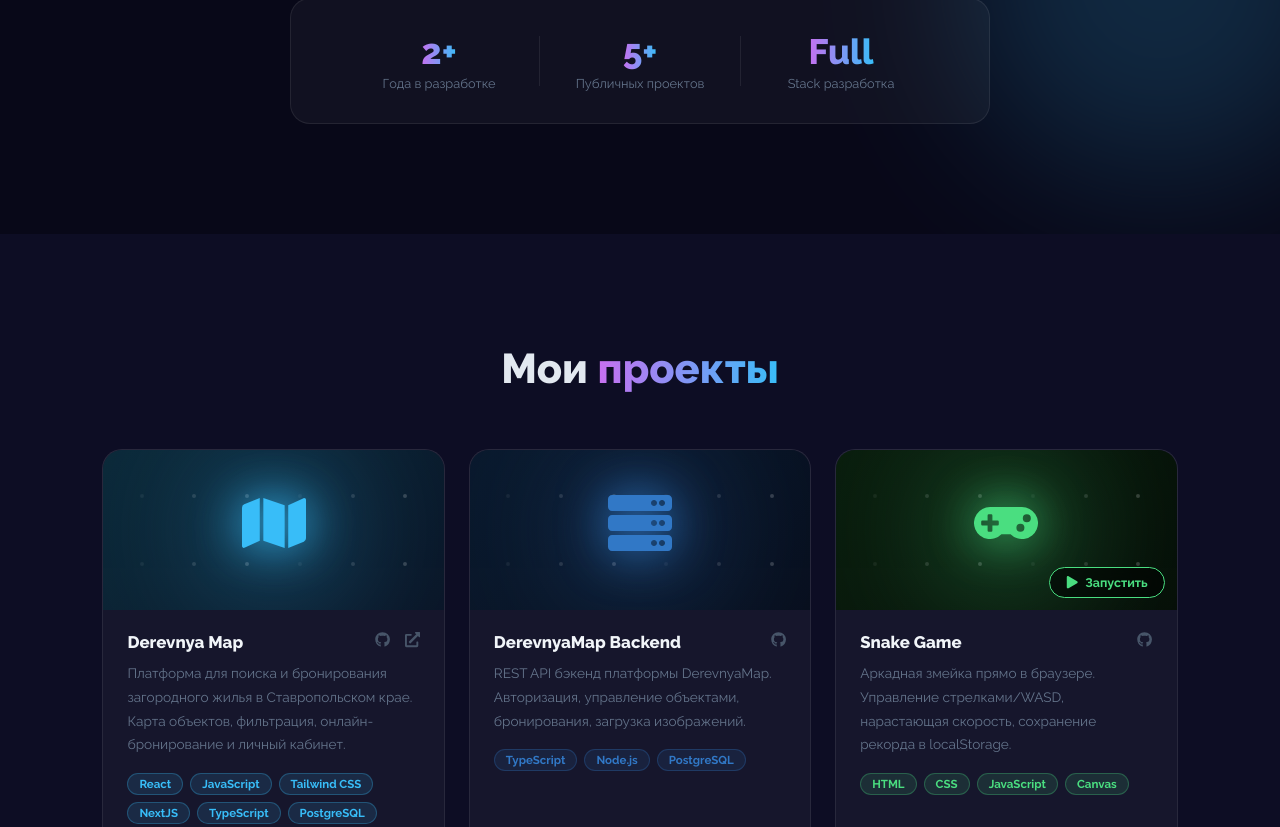
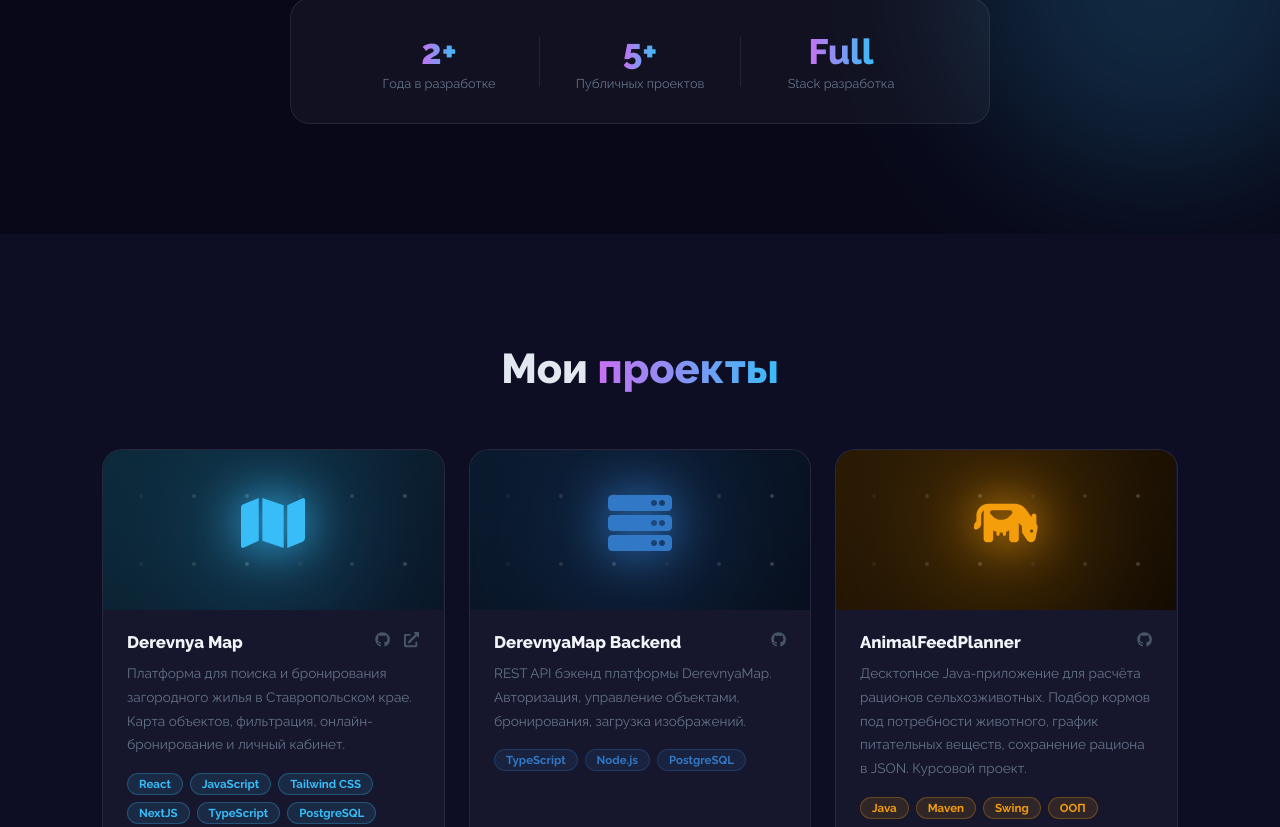
Before and after one commit to refteen/refteen, a React (Vite) app: page / in a window 1280 px wide. Shown: the part 1973-2800 px from the top of the page. Built offline with nearby package versions, Linux system fonts and the light colour scheme.

Commit message:
docs: profile README (first person)

```diff
--- a/src/App.jsx
+++ b/src/App.jsx
@@ -1,20 +1,30 @@
 import Navbar from './components/Navbar/Navbar'
 import Home from './components/Home/Home'
 import About from './components/About/About'
+import Stats from './components/Stats/Stats'
 import Skills from './components/Skills/Skills'
 import Projects from './components/Projects/Projects'
+import Terminal from './components/Terminal/Terminal'
 import Contact from './components/Contact/Contact'
 import Footer from './components/Footer/Footer'
 import MusicPlayer from './components/MusicPlayer/MusicPlayer'
+import CustomCursor from './components/Effects/CustomCursor'
+import ScrollProgress from './components/Effects/ScrollProgress'
+import Preloader from './components/Preloader/Preloader'
 
 function App() {
   return (
     <div>
+      <Preloader />
+      <CustomCursor />
+      <ScrollProgress />
       <Navbar />
       <Home />
       <About />
+      <Stats />
       <Skills />
       <Projects />
+      <Terminal />
       <Contact />
       <Footer />
       <MusicPlayer />
--- a/src/components/Navbar/Navbar.jsx
+++ b/src/components/Navbar/Navbar.jsx
@@ -8,6 +8,7 @@ const links = [
   { id: 'about', label: 'Обо мне' },
   { id: 'skills', label: 'Навыки' },
   { id: 'projects', label: 'Проекты' },
+  { id: 'terminal', label: 'Терминал' },
   { id: 'contact', label: 'Контакты' },
 ]
 
--- a/src/components/Projects/Projects.css
+++ b/src/components/Projects/Projects.css
@@ -16,6 +16,23 @@
   display: grid;
   grid-template-columns: repeat(auto-fill, minmax(340px, 1fr));
   gap: 24px;
+  perspective: 1200px;
+}
+
+.project-card__tilt {
+  position: relative;
+  transform-style: preserve-3d;
+  transition: transform 0.25s ease-out;
+  will-change: transform;
+}
+
+.project-card__glare {
+  position: absolute;
+  inset: 0;
+  z-index: 3;
+  pointer-events: none;
+  border-radius: inherit;
+  background: transparent;
 }
 
 .project-card {
--- a/src/components/Projects/Projects.jsx
+++ b/src/components/Projects/Projects.jsx
@@ -1,6 +1,7 @@
 import { useState } from 'react'
 import { motion, AnimatePresence } from 'framer-motion'
-import { FaGithub, FaExternalLinkAlt, FaMap, FaServer, FaEnvelope, FaGamepad, FaYoutube, FaCode, FaKeyboard, FaPalette, FaTimes, FaPlay } from 'react-icons/fa'
+import { FaGithub, FaExternalLinkAlt, FaMap, FaServer, FaEnvelope, FaGamepad, FaYoutube, FaCode, FaKeyboard, FaPalette, FaTimes, FaPlay, FaLaptopCode } from 'react-icons/fa'
+import { FaCow } from 'react-icons/fa6'
 import './Projects.css'
 
 const projects = [
@@ -27,52 +28,52 @@ const projects = [
     app: null,
   },
   {
+    title: 'AnimalFeedPlanner',
+    desc: 'Десктопное Java-приложение для расчёта рационов сельхозживотных. Подбор кормов под потребности животного, график питательных веществ, сохранение рациона в JSON. Курсовой проект.',
+    tags: ['Java', 'Maven', 'Swing', 'ООП'],
+    live: null,
+    github: 'https://github.com/refteen/AnimalFeedPlanner',
+    icon: <FaCow />,
+    color: '#f59e0b',
+    bg: 'linear-gradient(135deg, #2a1a05 0%, #140c02 100%)',
+    app: null,
+  },
+  {
     title: 'Snake Game',
     desc: 'Аркадная змейка прямо в браузере. Управление стрелками/WASD, нарастающая скорость, сохранение рекорда в localStorage.',
     tags: ['HTML', 'CSS', 'JavaScript', 'Canvas'],
     live: null,
-    github: 'https://github.com/refteen',
+    github: 'https://github.com/refteen/snake-game',
     icon: <FaGamepad />,
     color: '#4ade80',
     bg: 'linear-gradient(135deg, #0a1e0e 0%, #060f08 100%)',
-    app: '/apps/snake/index.html',
+    app: '/refteen/apps/snake/index.html',
   },
   {
     title: 'Memory Game',
     desc: 'Игра на память: переворачивай карточки с иконками технологий и находи пары. Счётчик ходов, таймер и ранг по результату.',
     tags: ['HTML', 'CSS', 'JavaScript'],
     live: null,
-    github: 'https://github.com/refteen',
+    github: 'https://github.com/refteen/memory-game',
     icon: <FaKeyboard />,
     color: '#f59e0b',
     bg: 'linear-gradient(135deg, #1e1500 0%, #110c00 100%)',
-    app: '/apps/typing/index.html',
+    app: '/refteen/apps/typing/index.html',
   },
   {
     title: 'CSS Gradient Generator',
     desc: 'Генератор CSS-градиентов с живым превью. Два/три цвета, угол, linear/radial, 6 пресетов, копирование CSS одной кнопкой.',
     tags: ['HTML', 'CSS', 'JavaScript'],
     live: null,
-    github: 'https://github.com/refteen',
+    github: 'https://github.com/refteen/css-gradient-generator',
     icon: <FaPalette />,
     color: '#c770f0',
     bg: 'linear-gradient(135deg, #1a0a24 0%, #0f0614 100%)',
-    app: '/apps/gradient/index.html',
-  },
-  {
-    title: '1sec Email Telegram Bot',
-    desc: 'Telegram-бот для генерации временных email-адресов. Получай и читай письма прямо в Telegram без регистрации.',
-    tags: ['Python', 'Telegram Bot API'],
-    live: null,
-    github: 'https://github.com/refteen/1secEmail-Telegram-BOT',
-    icon: <FaEnvelope />,
-    color: '#ffd43b',
-    bg: 'linear-gradient(135deg, #1e1a00 0%, #120f00 100%)',
-    app: null,
+    app: '/refteen/apps/gradient/index.html',
   },
   {
     title: 'AutoAccept Dota 2',
-    desc: 'Python-скрипт, который автоматически принимает найденный матч в Dota 2. Никогда не пропускай очередь.',
+    desc: 'Python-скрипт, который автоматически принимает найденный матч в Dota 2.',
     tags: ['Python', 'Computer Vision'],
     live: null,
     github: 'https://github.com/refteen/AutoAccept-Dota2',
@@ -92,10 +93,50 @@ const projects = [
     bg: 'linear-gradient(135deg, #1e0a06 0%, #120400 100%)',
     app: null,
   },
+  {
+    title: 'ООП на C#',
+    desc: 'Лабораторные работы по объектно-ориентированному программированию на C#: наследование, интерфейсы, полиморфизм, обработка исключений и паттерны проектирования.',
+    tags: ['C#', '.NET', 'ООП'],
+    live: null,
+    github: 'https://github.com/refteen/labs-object-oriented-programming',
+    icon: <FaLaptopCode />,
+    color: '#a179dc',
+    bg: 'linear-gradient(135deg, #1a1030 0%, #0d0818 100%)',
+    app: null,
+  },
+  {
+    title: '1sec Email Telegram Bot',
+    desc: 'Telegram-бот для генерации временных email-адресов. Получай и читай письма прямо в Telegram без регистрации.',
+    tags: ['Python', 'Telegram Bot API'],
+    live: null,
+    github: 'https://github.com/refteen/1secEmail-Telegram-BOT',
+    icon: <FaEnvelope />,
+    color: '#ffd43b',
+    bg: 'linear-gradient(135deg, #1e1a00 0%, #120f00 100%)',
+    app: null,
+  },
 ]
 
 export default function Projects() {
   const [modal, setModal] = useState(null)
+
+  const handleTilt = e => {
+    const card = e.currentTarget
+    const inner = card.querySelector('.project-card__tilt')
+    const glare = card.querySelector('.project-card__glare')
+    const r = card.getBoundingClientRect()
+    const px = (e.clientX - r.left) / r.width
+    const py = (e.clientY - r.top) / r.height
+    if (inner) inner.style.transform = `rotateX(${(0.5 - py) * 11}deg) rotateY(${(px - 0.5) * 11}deg)`
+    if (glare) glare.style.background = `radial-gradient(circle at ${px * 100}% ${py * 100}%, rgba(255,255,255,0.16), transparent 46%)`
+  }
+
+  const resetTilt = e => {
+    const inner = e.currentTarget.querySelector('.project-card__tilt')
+    const glare = e.currentTarget.querySelector('.project-card__glare')
+    if (inner) inner.style.transform = ''
+    if (glare) glare.style.background = 'transparent'
+  }
 
   return (
     <section id="projects" className="projects">
@@ -114,8 +155,12 @@ export default function Projects() {
               viewport={{ once: true }}
               transition={{ delay: i * 0.1, duration: 0.5 }}
               whileHover={{ y: -6 }}
+              onMouseMove={handleTilt}
+              onMouseLeave={resetTilt}
             >
-              <div className="project-card__banner" style={{ background: p.bg }}>
+              <div className="project-card__tilt">
+                <span className="project-card__glare" />
+                <div className="project-card__banner" style={{ background: p.bg }}>
                 <div className="project-card__banner-glow" style={{ background: p.color }} />
                 <span className="project-card__banner-icon" style={{ color: p.color }}>{p.icon}</span>
                 <div className="project-card__banner-dots">
@@ -148,6 +193,7 @@ export default function Projects() {
                     <span key={t} className="tag" style={{ '--tc': p.color }}>{t}</span>
                   ))}
                 </div>
+              </div>
               </div>
             </motion.div>
           ))}
```
Also changed, not shown: .claude/settings.local.json (added), 2 other files (tests, documents, lock files or other folders).
